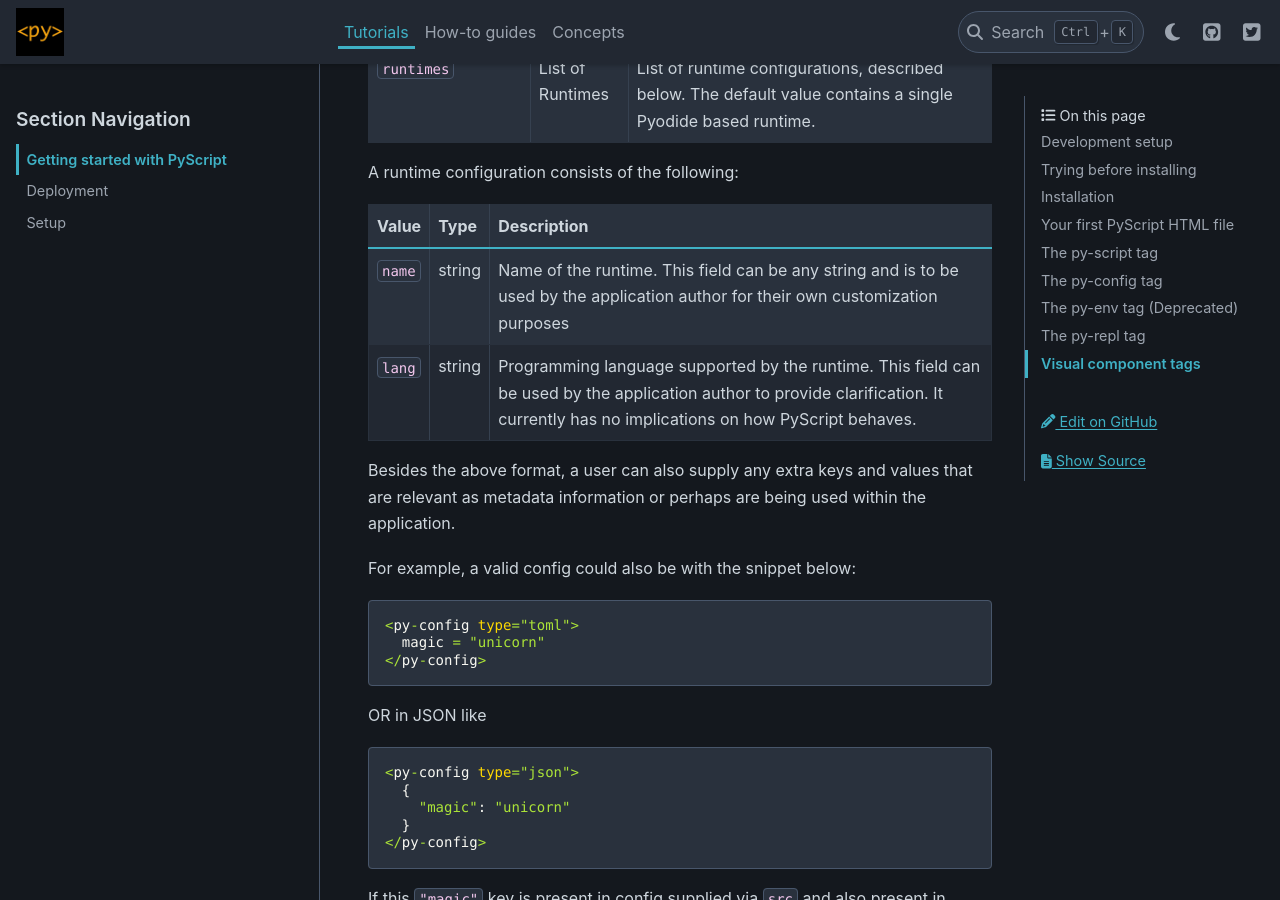
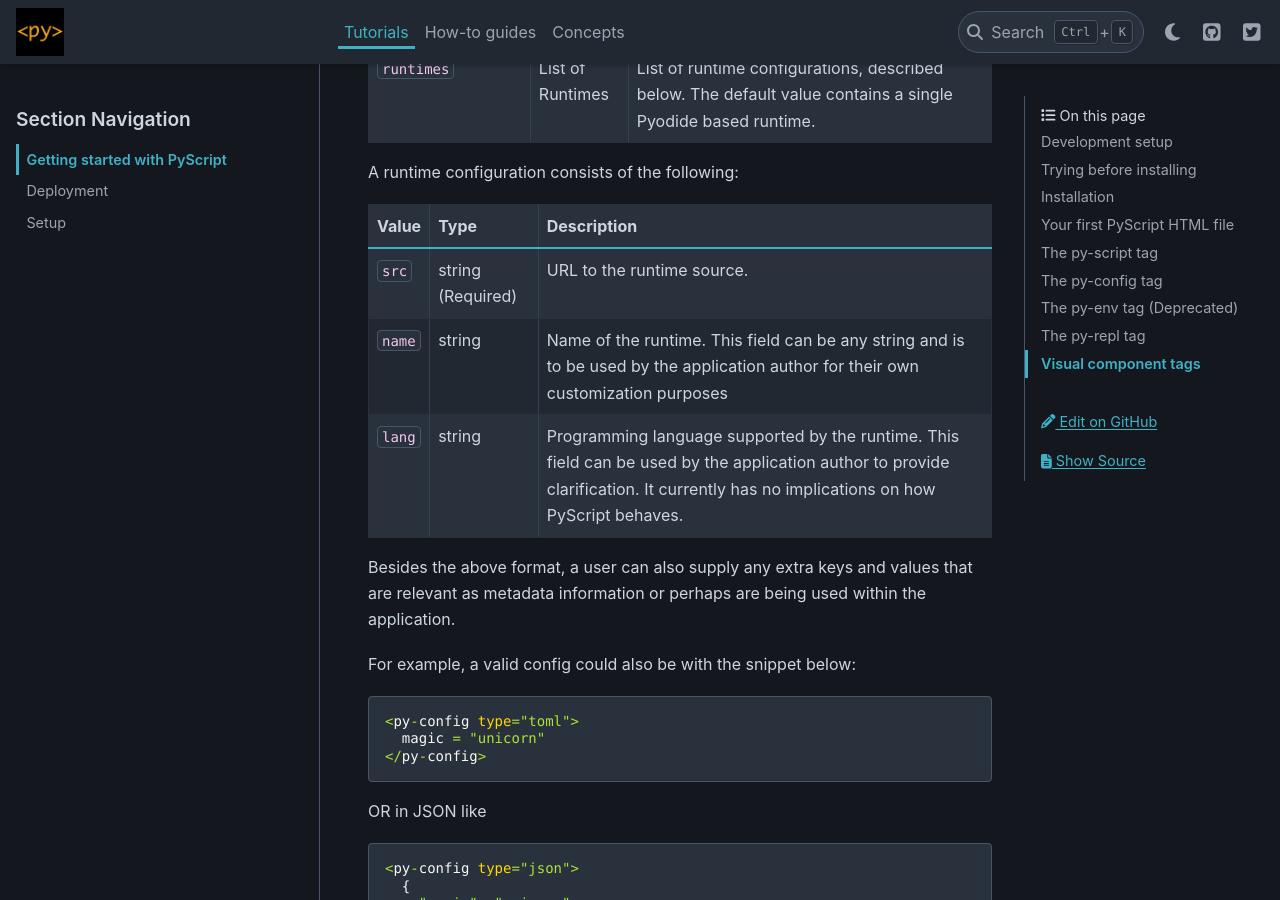
Before and after one commit to pyscript/pyscript, a Sphinx documentation site: the page built from docs/tutorials/getting-started.md, in a window 1280 px wide and 900 px high, scrolled down 8685 px. Built offline with Sphinx 7.4.7 and the PyData theme 0.15.4, drawn with Linux system fonts in a browser that asks for light colours; pages that are not in the unit, such as notebooks, are missing from menus.

Commit message:
fix table

```diff
--- a/docs/tutorials/getting-started.md
+++ b/docs/tutorials/getting-started.md
@@ -350,7 +350,8 @@
 
 A runtime configuration consists of the following:
 | Value | Type | Description |
-| ------ | ---- | ----------- |
+| ----- | ---- | ----------- |
+| `src` | string (Required) | URL to the runtime source. |
 | `name` | string | Name of the runtime. This field can be any string and is to be used by the application author for their own customization purposes |
 | `lang` | string | Programming language supported by the runtime. This field can be used by the application author to provide clarification. It currently has no implications on how PyScript behaves. |
 
```
